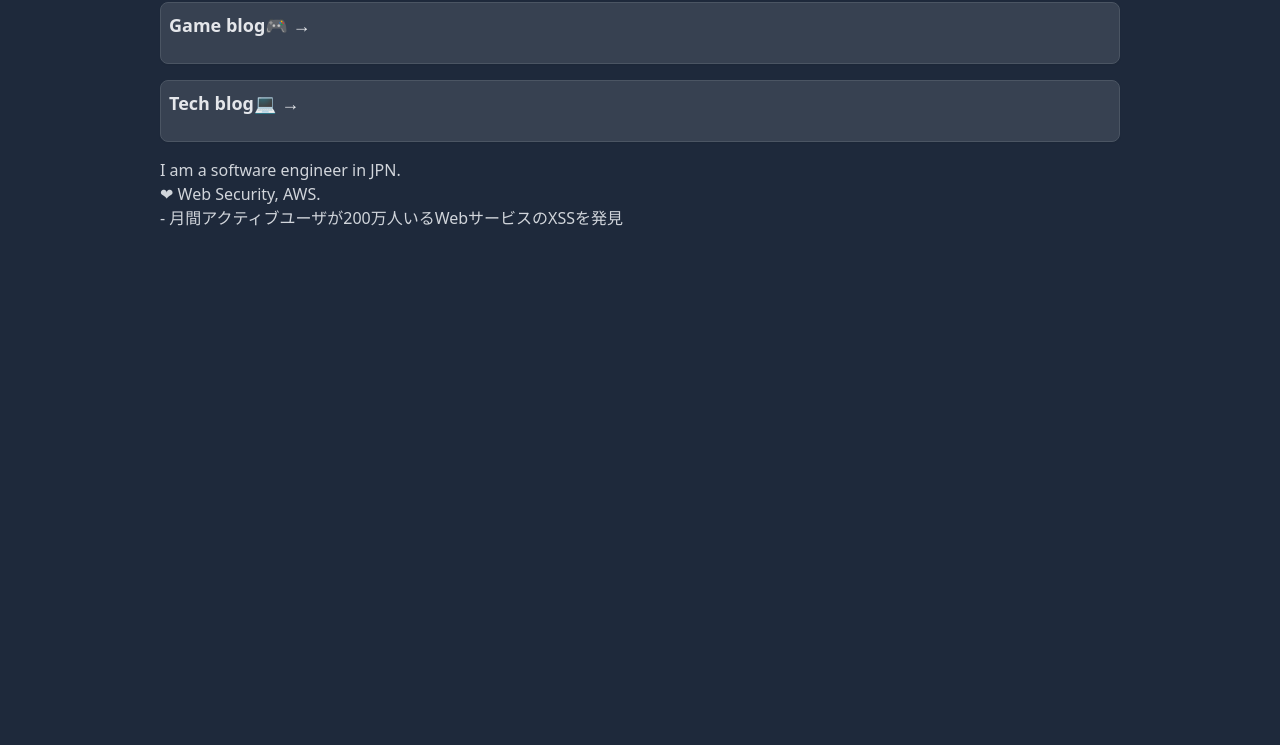
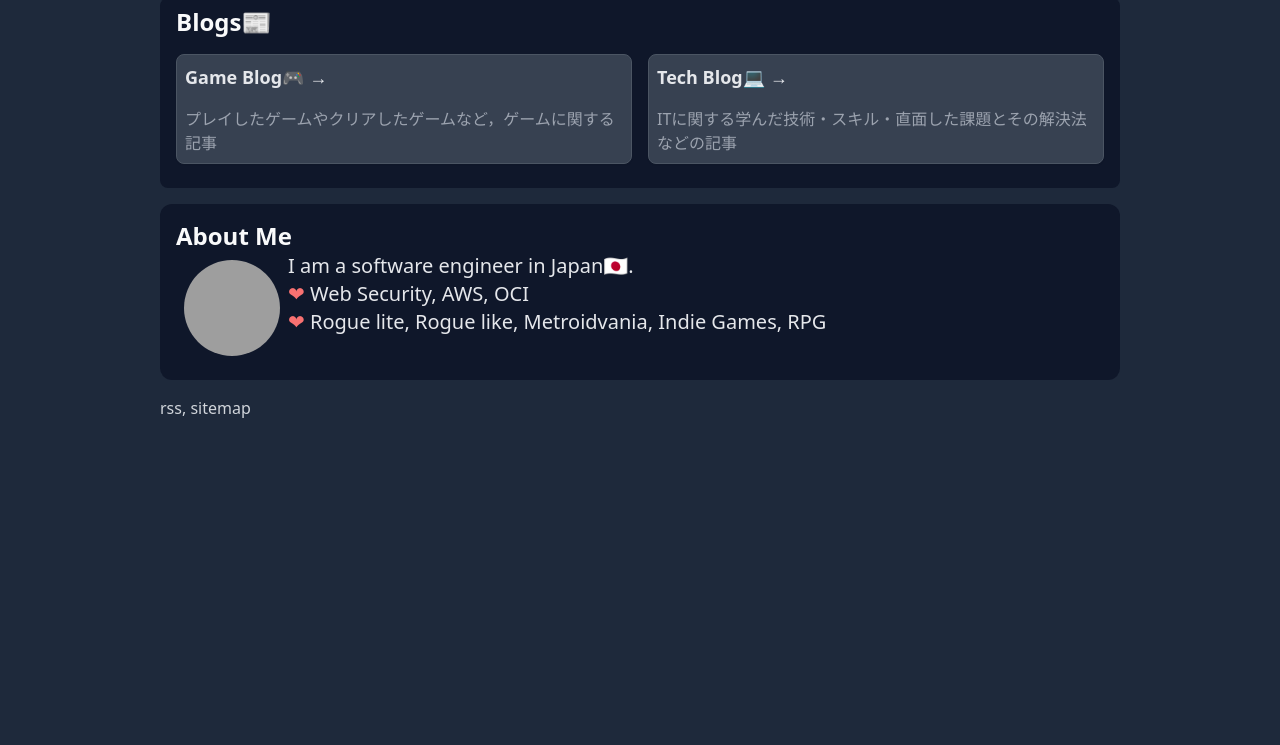
Before and after one commit to vinyl-umbrella/blog, an Astro site: page / in a window 1280 px wide. Shown: the part 134-879 px from the top of the page. Built offline with nearby package versions, Linux system fonts and the light colour scheme; Astro itself is replaced by a stand-in of ours; grey boxes are pictures that could not be loaded.

Commit message:
update design

```diff
--- a/src/components/Card.astro
+++ b/src/components/Card.astro
@@ -9,9 +9,11 @@ const desc = Astro.props.desc ?? '';
 const { href, title } = Astro.props;
 ---
 
-<div class='my-4 rounded-lg border border-gray-600 bg-gray-700 p-2 shadow-sm'>
+<div
+  class='my-4 mx-2 w-full rounded-lg border border-gray-600 bg-gray-700 p-2 shadow-sm hover:brightness-125'
+>
   <a href={href}>
-    <h2 class='mb-4 text-lg font-semibold text-gray-200'>
+    <h2 class='pb-4 text-lg font-semibold text-gray-200'>
       {title}
       <span>&rarr;</span>
     </h2>
--- a/src/pages/game/[...page].astro
+++ b/src/pages/game/[...page].astro
@@ -23,9 +23,9 @@ const { page } = Astro.props as {
 
 <BlogListLayout
   title={title}
-  ogDesc='プレイしたゲームやクリアしたゲーム，ゲームに関する話を書きます'
+  ogDesc='プレイしたゲームやクリアしたゲームなど，ゲームに関する話を書きます'
 >
-  <h1 class='text-4xl font-semibold text-purple-400'>{title}</h1>
+  <h1 class='text-4xl font-semibold text-cyan-400'>{title}</h1>
   <div>
     {
       page.data.map((data) => (
--- a/src/pages/index.astro
+++ b/src/pages/index.astro
@@ -6,15 +6,35 @@ const title = 'I am Manuke Engineer.';
 ---
 
 <MainLayout pageTitle={title} ogDesc='temp desc'>
-  <h1 class='text-4xl font-semibold text-purple-400'>{title}</h1>
-  <div>
-    <Card href='/game' title='Game blog🎮' />
-    <Card href='/tech' title='Tech blog💻' />
+  <h1 class='mb-3 text-4xl font-semibold text-cyan-400'>
+    {title}
+  </h1>
+  <div class='rounded-lg bg-slate-900 p-2'>
+    <h2 class='pl-2 text-2xl font-semibold text-gray-50'>Blogs📰</h2>
+    <div class='flex justify-between'>
+      <Card
+        href='/game'
+        title='Game Blog🎮'
+        desc='プレイしたゲームやクリアしたゲームなど，ゲームに関する記事'
+      />
+      <Card
+        href='/tech'
+        title='Tech Blog💻'
+        desc='ITに関する学んだ技術・スキル・直面した課題とその解決法などの記事'
+      />
+    </div>
   </div>
-  <div class=''>
-    <!-- マークダウンで書いたポートフォリオ(?)をここに設置したい -->
-    I am a software engineer in JPN.<br />
-    ❤ Web Security, AWS.<br />
-    - 月間アクティブユーザが200万人いるWebサービスのXSSを発見
+  <div class='my-4 rounded-xl bg-slate-900 p-4 text-gray-200'>
+    <h3 class='text-2xl font-semibold text-gray-50'>About Me</h3>
+    <div class='flex'>
+      <img src='/img/me.jpg' class='m-2 h-24 w-24 rounded-full' />
+      <div class='text-xl'>
+        I am a software engineer in Japan🇯🇵.<br />
+        <span class='text-red-400'>❤</span> Web Security, AWS, OCI<br />
+        <span class='text-red-400'>❤</span> Rogue lite, Rogue like, Metroidvania,
+        Indie Games, RPG
+      </div>
+    </div>
   </div>
+  <div>rss, sitemap</div>
 </MainLayout>
--- a/src/pages/tech/[...page].astro
+++ b/src/pages/tech/[...page].astro
@@ -21,8 +21,11 @@ const { page } = Astro.props as {
 };
 ---
 
-<BlogListLayout title={title} ogDesc='学んだ技術などを書きます'>
-  <h1 class='text-4xl font-semibold text-purple-400'>{title}</h1>
+<BlogListLayout
+  title={title}
+  ogDesc='ITに関する学んだ技術・スキル・直面した課題とその解決法などの記事をまとめています'
+>
+  <h1 class='text-4xl font-semibold text-cyan-400'>{title}</h1>
   <div>
     {
       page.data.map((data) => (
```
